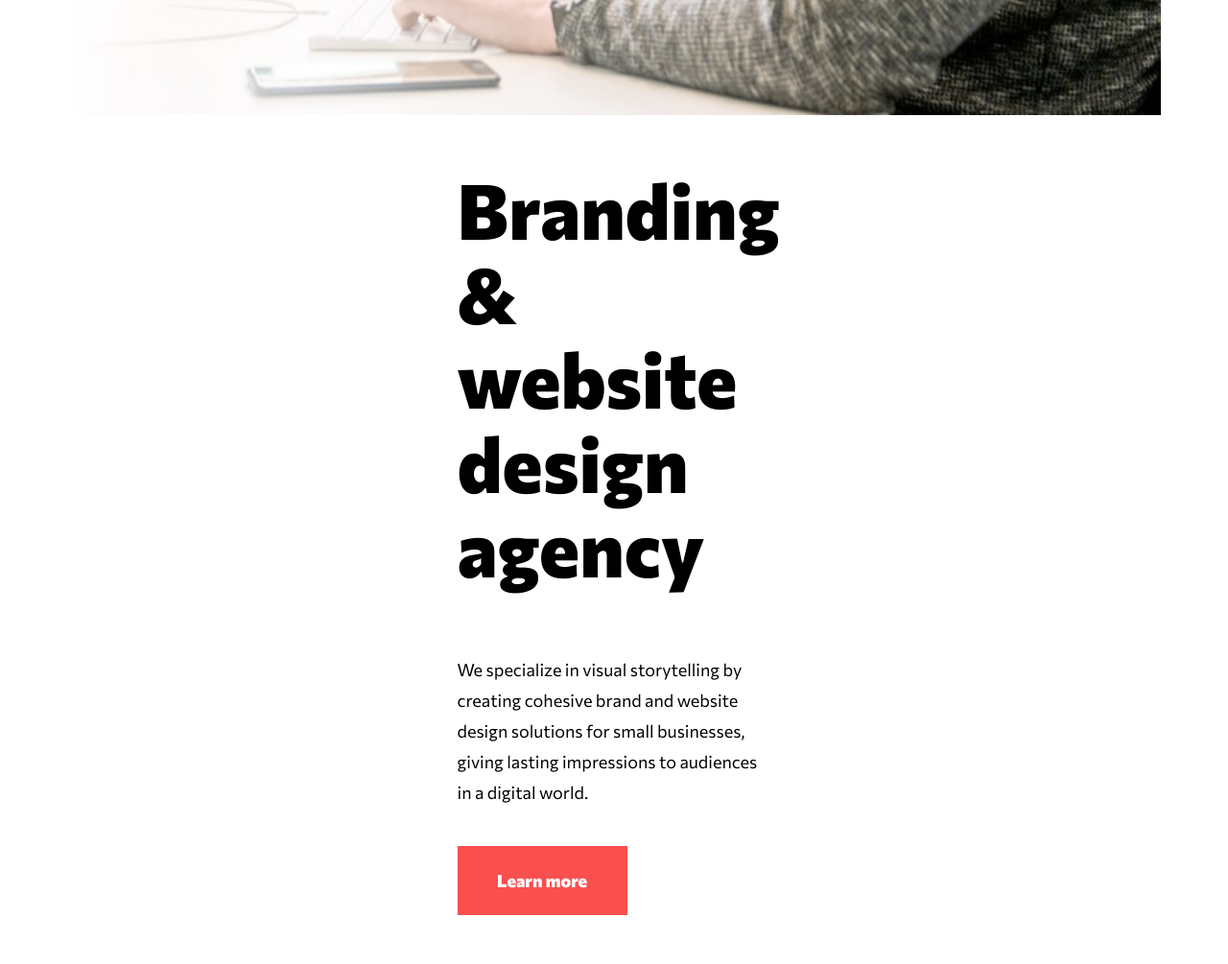
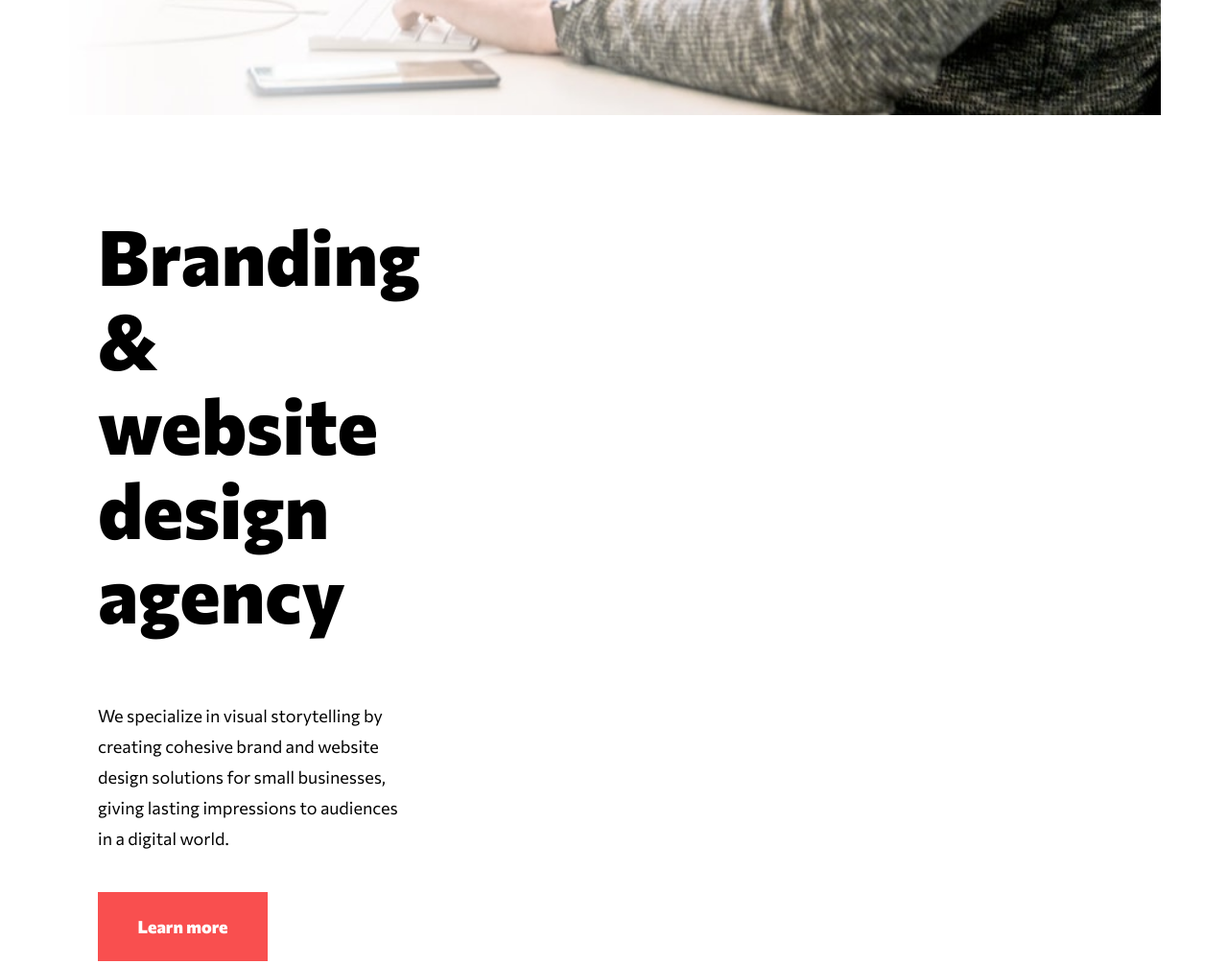
Before and after one commit to bengera/creative-single-page, a website: page index.html in a window 1280 px wide. Shown: the part 1000-2005 px from the top of the page at 96% size. Drawn offline with Linux system fonts and the light colour scheme.

Commit message:
Fix: left content margin

```diff
--- a/sass/_header.scss
+++ b/sass/_header.scss
@@ -8,7 +8,7 @@
         flex-direction: column;
         gap: 15px;
         max-width: 327px;
-        margin: 0 auto;
+        margin: 3rem 2rem;
 
         @media only screen and (max-width: $bp-340) {
             font-size: 80px;
```
Also changed, not shown: css/style.css.
